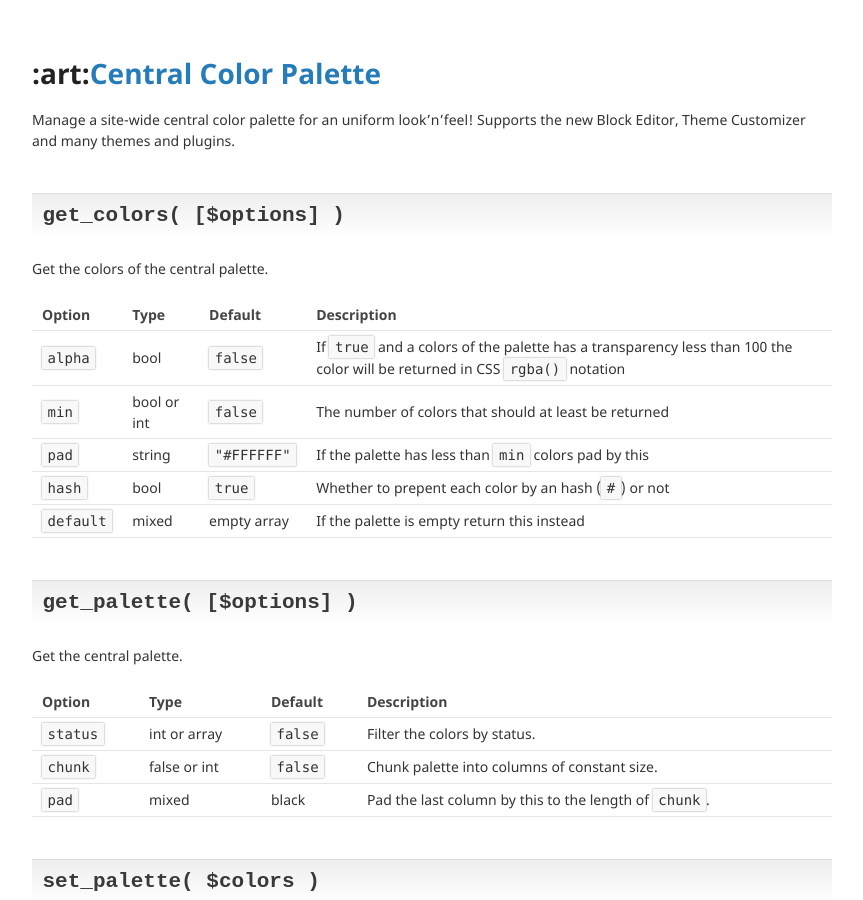
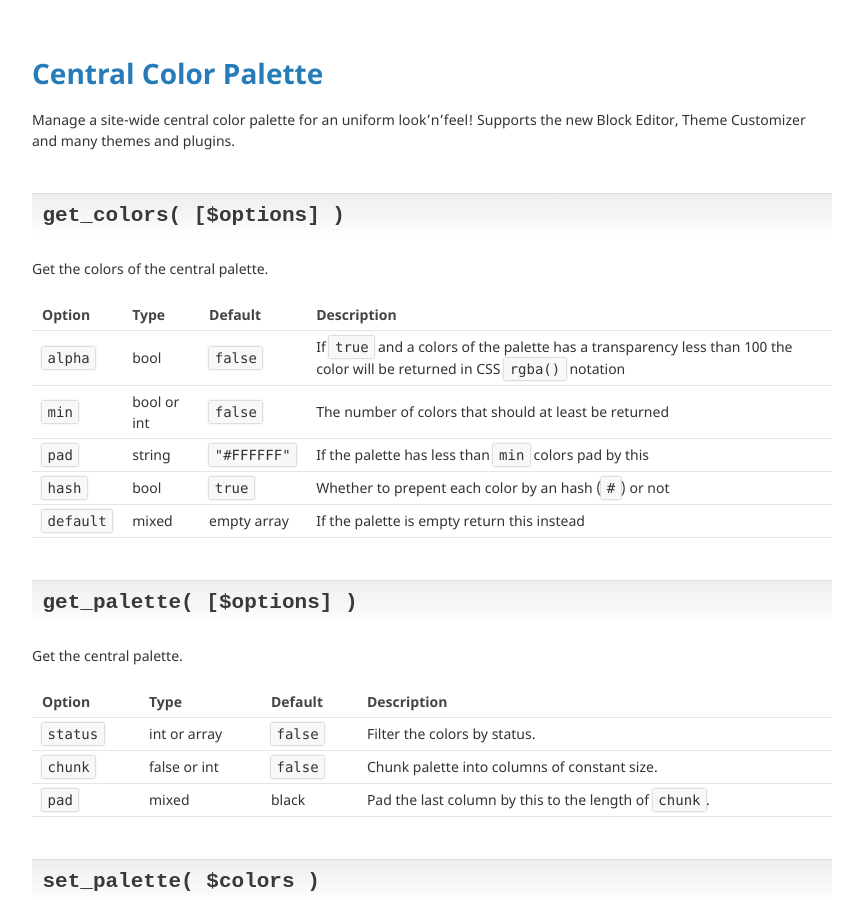
Before and after one commit to kungtiger/central-color-palette, a Jekyll site: the page built from index.md, in a window 1280 px wide and 900 px high. Shown: the whole window, without its empty margins (208-1071 px from the left). Built offline with Jekyll 4.4.1, drawn with Linux system fonts in a browser that asks for light colours.

```diff
--- a/_layouts/default.html
+++ b/_layouts/default.html
@@ -12,7 +12,7 @@
   </head>
   <body>
     <main>
-      <h1>:art:<a href="{{ "/" | absolute_url }}">{{ site.title }}</a></h1>
+      <h1><a href="{{ "/" | absolute_url }}">{{ site.title }}</a></h1>
       {{ content }}
     </main>
     <script src="{{ "/assets/js/scale.fix.js" | relative_url }}"></script>
```
